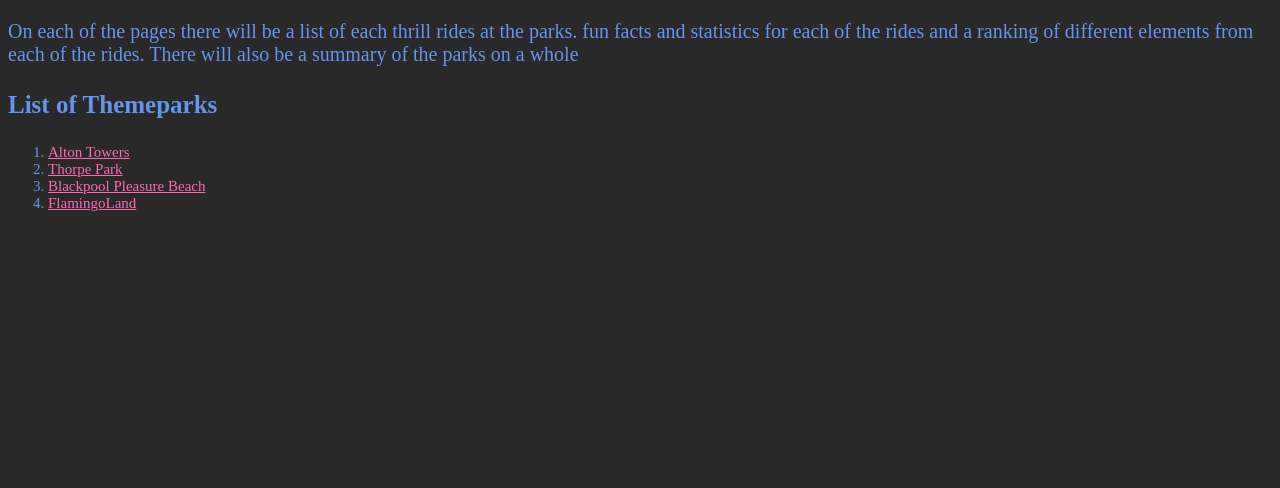
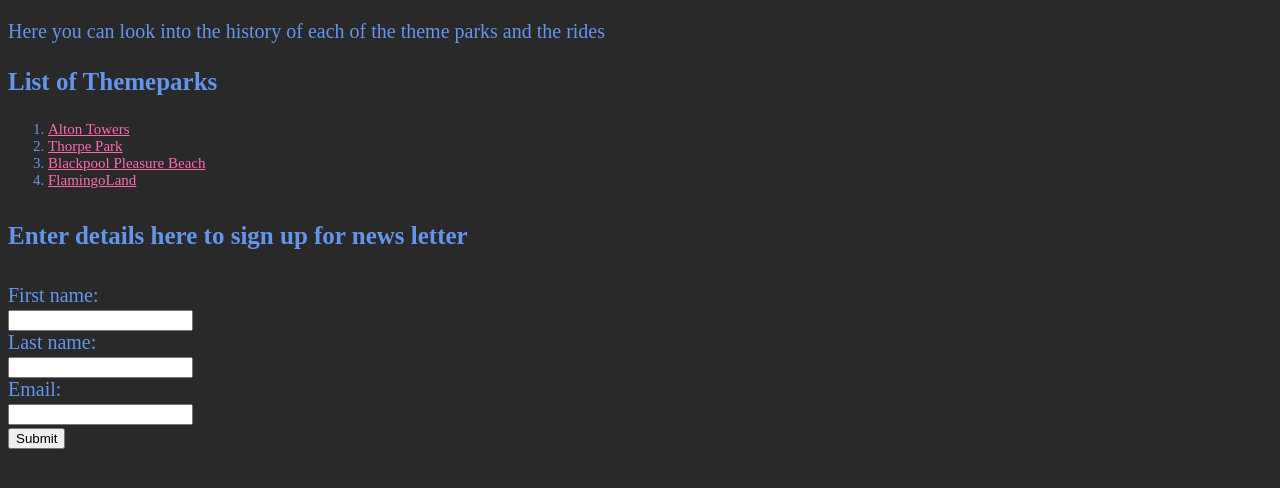
Before and after one commit to alexbaxter07/college, a PHP site: page /Intro.html in a window 1280 px wide. Shown: the top 488 px of the page. Run offline with PHP 8.4, Linux system fonts and the light colour scheme.

Commit message:
updated: main page

```diff
--- a/Homework 1 - Themeparks/Intro.html
+++ b/Homework 1 - Themeparks/Intro.html
@@ -10,7 +10,7 @@
 
 <body>
 
-<p>On each of the pages there will be a list of each thrill rides at the parks. fun facts and statistics for each of the rides and a ranking of different elements from each of the rides. There will also be a summary of the parks on a whole </p>
+<p>Here you can look into the history of each of the theme parks and the rides</p>
 
 <h3> List of Themeparks</h3>
 
@@ -21,6 +21,18 @@
     <li><a href="FlamingoLand.html">FlamingoLand</a></li>
 </ol>
 
+<h4>Enter details here to sign up for news letter</h4>
+
+<form>
+    <label for="fname">First name:</label><br>
+    <input type="text" id="fname" name="fname"><br>
+    <label for="lname">Last name:</label><br>
+    <input type="text" id="lname" name="lname"><br>
+    <label for="Email">Email:</label><br>
+    <input type="email" id="Email" name="Email"><br>
+    <input type="submit" value="Submit">
+</form>
+
 </body>
 
 </HTML>
--- a/Homework 1 - Themeparks/styles.css
+++ b/Homework 1 - Themeparks/styles.css
@@ -32,7 +32,7 @@
     font-size: 20px;
 }
 
-h3{
+h3,h4{
     color:cornflowerblue;
     font-size: 25px;
 }
@@ -58,3 +58,7 @@
 a:active {
     color: palevioletred;
 }
+form {
+    color: cornflowerblue;
+    font-size: 20px
+}
```
